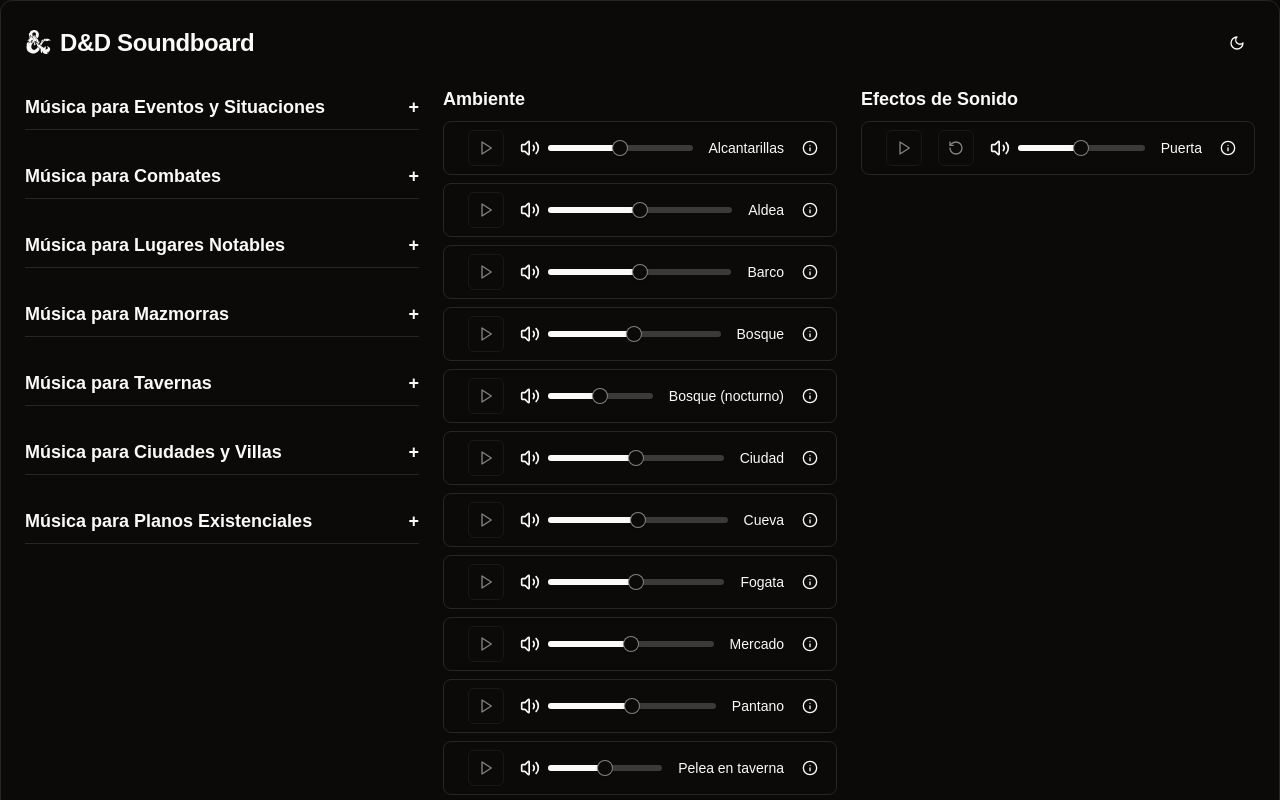
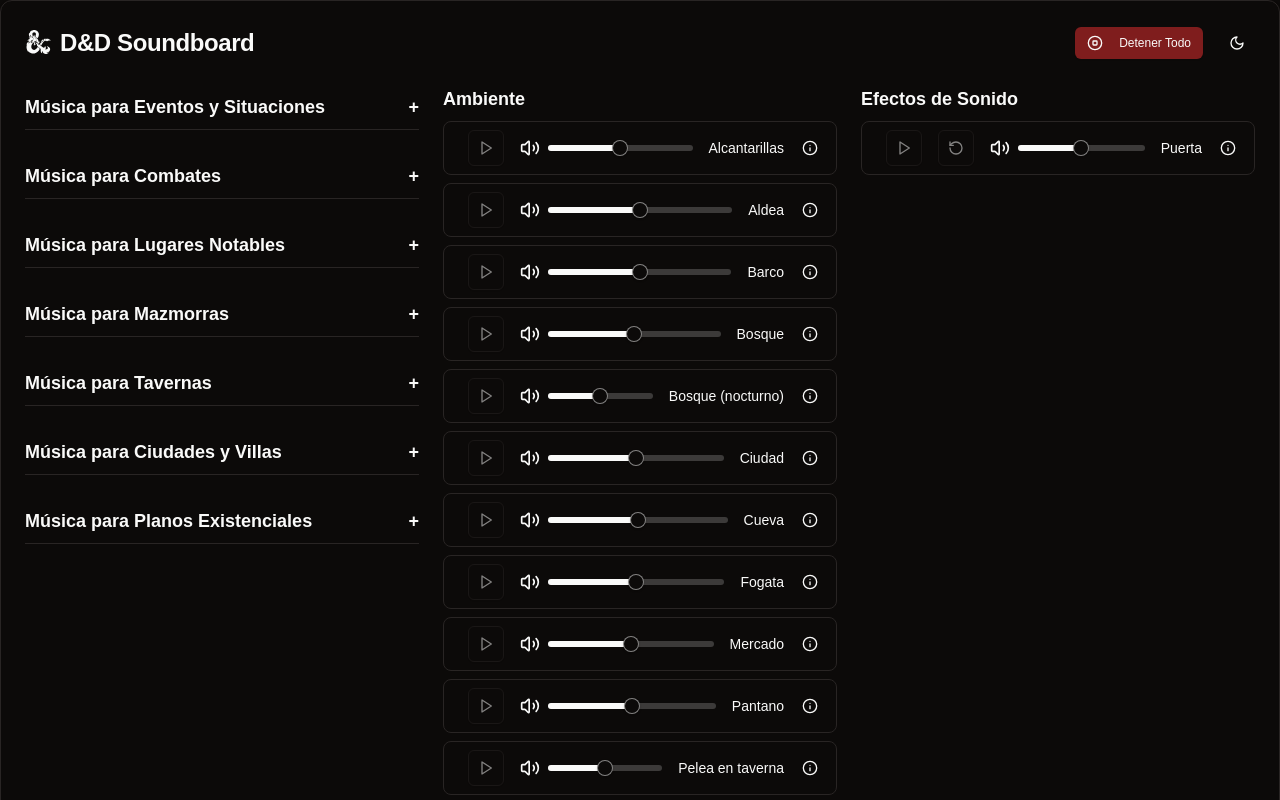
Before and after one commit to linkmoises/dnd-soundboard, a Next.js app: page / in a window 1280 px wide. Shown: the top 800 px of the page. Built offline with nearby package versions, Linux system fonts and the light colour scheme.

Commit message:
añadido botón para detener todas las pistas en reproducción

```diff
--- a/src/components/RPGSoundboard.tsx
+++ b/src/components/RPGSoundboard.tsx
@@ -1,7 +1,7 @@
 "use client";
 
 import React, { useState, useRef, useEffect } from 'react';
-import { Volume2, Volume1, VolumeX, Play, Pause, RotateCcw, Info } from 'lucide-react';
+import { Volume2, Volume1, VolumeX, Play, Pause, RotateCcw, Info, StopCircle } from 'lucide-react';
 import { Card, CardContent, CardHeader, CardTitle, CardFooter } from '@/components/ui/card';
 import { Slider } from '@/components/ui/slider';
 import { Button } from '@/components/ui/button';
@@ -15,12 +15,21 @@
 import { FontAwesomeIcon } from '@fortawesome/react-fontawesome';
 import { faDAndD } from '@fortawesome/free-brands-svg-icons';
 
-const AudioPlayer = ({ name, url, isLooping = false, license, onPlay, onStop }) => {
+const AudioPlayer = ({ name, url, isLooping = false, license, onPlay, onStop, stopAll }) => {
   const [isPlaying, setIsPlaying] = useState(false);
   const [volume, setVolume] = useState(50);
   const [fadeInterval, setFadeInterval] = useState(null);
   const [canPlay, setCanPlay] = useState(false);
   const audioRef = useRef(null);
+
+  useEffect(() => {
+    if (stopAll && audioRef.current && !audioRef.current.paused) {
+      audioRef.current.pause();
+      audioRef.current.currentTime = 0;
+      setIsPlaying(false);
+      onStop(name);
+    }
+  }, [stopAll, name, onStop]);
 
   const getAudioSources = (baseUrl) => {
     const formats = [
@@ -176,7 +185,7 @@
   );
 };
 
-const AudioSection = ({ title, audioFiles, activeTracks, onPlay, onStop }) => (
+const AudioSection = ({ title, audioFiles, activeTracks, onPlay, onStop, stopAll }) => (
   <div>
     <h3 className="text-lg font-semibold mb-2">{title}</h3>
     <div className="space-y-2">
@@ -189,6 +198,7 @@
           license={audio.license}
           onPlay={onPlay}
           onStop={onStop}
+          stopAll={stopAll}
         />
       ))}
     </div>
@@ -214,6 +224,7 @@
 
 const RPGSoundboard = () => {
   const [activeTracks, setActiveTracks] = useState(new Set());
+  const [stopAll, setStopAll] = useState(false);
 
   const handlePlay = (trackName) => {
     setActiveTracks(prev => new Set(prev).add(trackName));
@@ -225,6 +236,11 @@
       newSet.delete(trackName);
       return newSet;
     });
+  };
+
+  const stopAllTracks = () => {
+    setStopAll(true);
+    setTimeout(() => setStopAll(false), 100);
   };
 
   const audioFiles = {
@@ -893,7 +909,17 @@
             <FontAwesomeIcon icon={faDAndD} className="text-2xl" />
             <span className='text-2xl'>D&D Soundboard</span>
           </CardTitle>
-          <ThemeToggle />
+          <div className="flex items-center space-x-4">
+            <Button
+              onClick={stopAllTracks}
+              variant="destructive"
+              size="sm"
+            >
+              <StopCircle className="mr-2 h-4 w-4" />
+              Detener Todo
+            </Button>
+            <ThemeToggle />
+          </div>
         </div>
       </CardHeader>
       <CardContent>
@@ -906,6 +932,7 @@
                 activeTracks={activeTracks}
                 onPlay={handlePlay}
                 onStop={handleStop}
+                stopAll={stopAll}
               />
             </AccordionSection>
             <AccordionSection title="Música para Combates">
@@ -914,6 +941,7 @@
                 activeTracks={activeTracks}
                 onPlay={handlePlay}
                 onStop={handleStop}
+                stopAll={stopAll}
               />
             </AccordionSection>
             <AccordionSection title="Música para Lugares Notables">
@@ -922,6 +950,7 @@
                 activeTracks={activeTracks}
                 onPlay={handlePlay}
                 onStop={handleStop}
+                stopAll={stopAll}
               />
             </AccordionSection>
             <AccordionSection title="Música para Mazmorras">
@@ -930,6 +959,7 @@
                 activeTracks={activeTracks}
                 onPlay={handlePlay}
                 onStop={handleStop}
+                stopAll={stopAll}
               />
             </AccordionSection>
             <AccordionSection title="Música para Tavernas">
@@ -938,6 +968,7 @@
                 activeTracks={activeTracks}
                 onPlay={handlePlay}
                 onStop={handleStop}
+                stopAll={stopAll}
               />
             </AccordionSection>
             <AccordionSection title="Música para Ciudades y Villas">
@@ -946,6 +977,7 @@
                 activeTracks={activeTracks}
                 onPlay={handlePlay}
                 onStop={handleStop}
+                stopAll={stopAll}
               />
             </AccordionSection>
             <AccordionSection title="Música para Planos Existenciales">
@@ -954,6 +986,7 @@
                 activeTracks={activeTracks}
                 onPlay={handlePlay}
                 onStop={handleStop}
+                stopAll={stopAll}
               />
             </AccordionSection>
           </div>
@@ -965,6 +998,7 @@
               activeTracks={activeTracks}
               onPlay={handlePlay}
               onStop={handleStop}
+              stopAll={stopAll}
             />
           </div>
           {/* Columna derecha: Efectos de Sonido */}
@@ -975,6 +1009,7 @@
               activeTracks={activeTracks}
               onPlay={handlePlay}
               onStop={handleStop}
+              stopAll={stopAll}
             />
           </div>
         </div>
```
Also changed, not shown: 1 other file (tests, documents, lock files or other folders).
